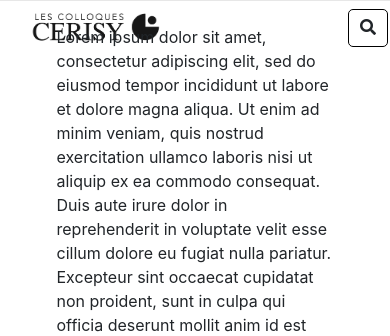
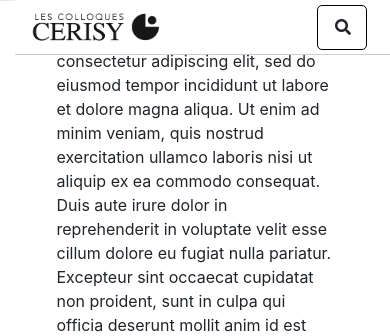
Before and after one commit to Aiiishaaa/Colloques, a CodeIgniter app: page /database/index.php/maincontroller/page in a window 390 px wide. Shown: the top 336 px of the page. Run offline with CodeIgniter, Linux system fonts and the light colour scheme; data comes from the database, SQL or seed files in the repository; data that the repository does not hold is empty; some libraries are stand-ins or nearby versions.

Commit message:
Update style.css

```diff
--- a/resources/css/style.css
+++ b/resources/css/style.css
@@ -115,22 +115,24 @@ header {
   ============= */
   .navbar{
     position: fixed;
-    box-shadow: 0 1px 0px -3px black;
+    box-shadow: 0 1px 0px 0px rgba(0, 0, 0, 0.2);
+    background-color: white;
+    z-index: 1000;
   }
   /* Element de déco, Navbar, atour de la loupe*/
   .btn-search::before{
     content: "";
     position: absolute;
-    width: 40px;
-    height: 38px;
+    width: 50px;
+    height: 45px;
     border: 1px solid black;
     border-radius: 5px;
-    top: 0;
-    left: 0;
+    top: -4px;
+    left: -6px;
   }
   /*Pour une meilleur symétrie, déplace la loupe à droite en petite résolution*/
   button.btn-search{
-    right: 0;
+    right: 25px;
   }
    /* ==========
     FOOTER
```
